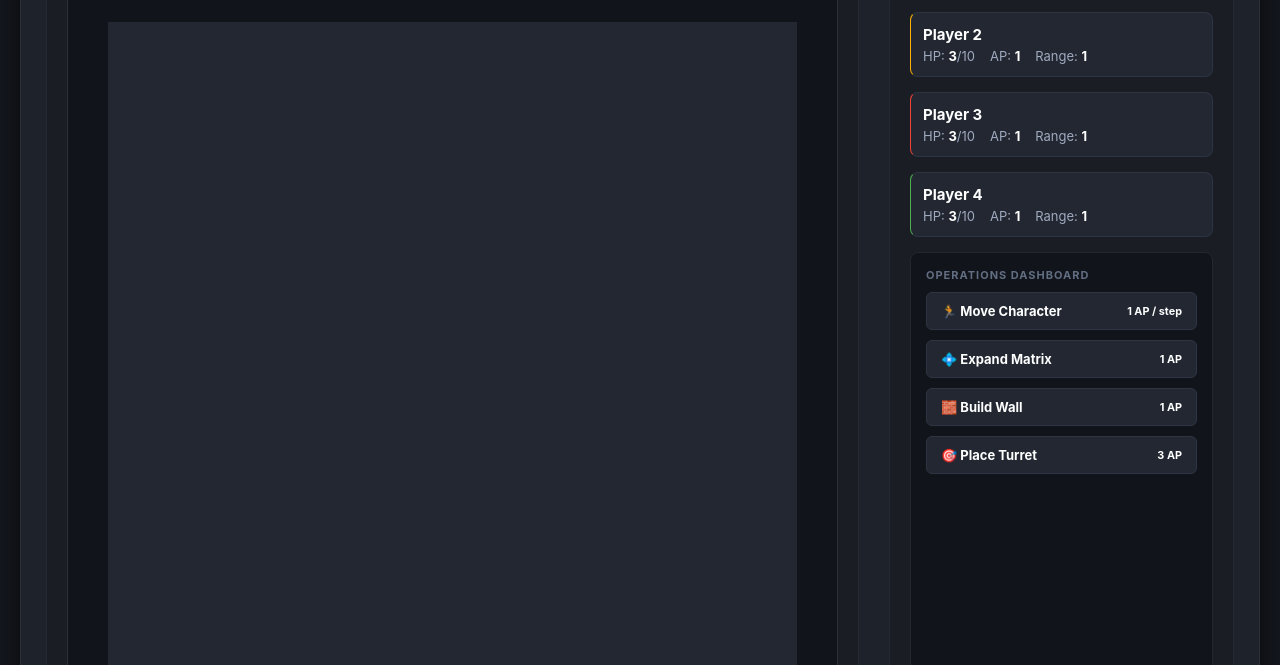
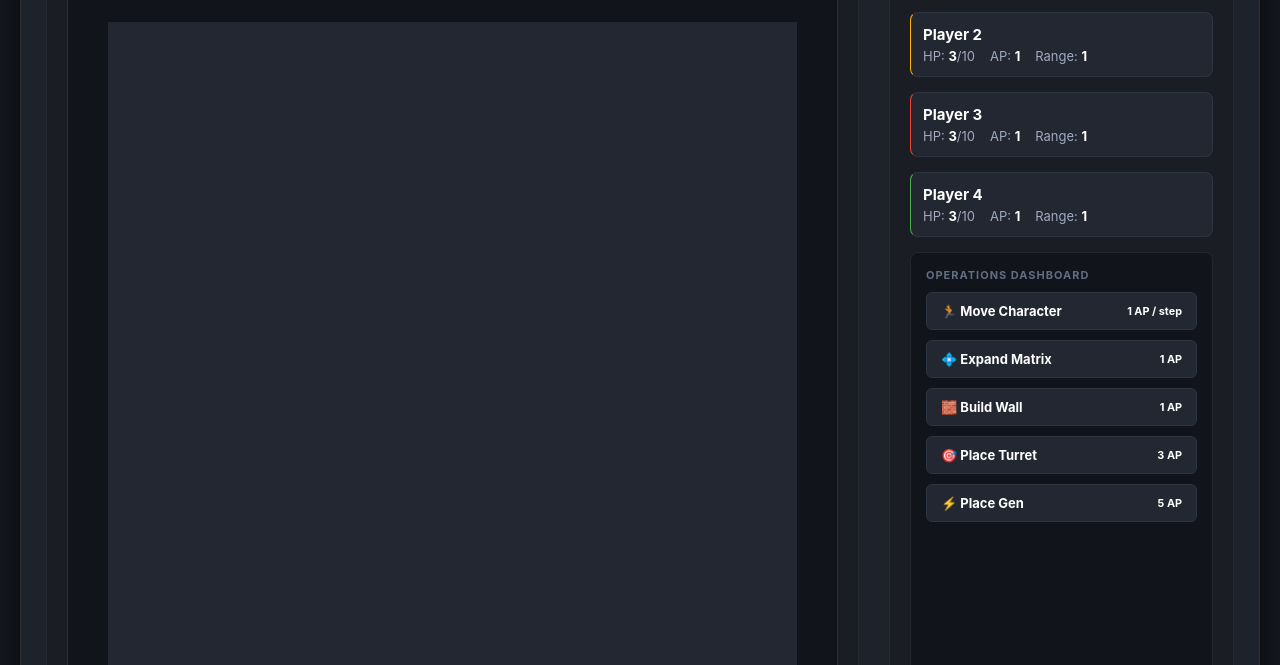
Before and after one commit to tlinny13/Square-Buster, a plain HTML site: page index.html in a window 1280 px wide. Shown: the part 135-800 px from the top of the page. Drawn offline with Linux system fonts and the light colour scheme.

Commit message:
Update index.html

```diff
--- a/index.html
+++ b/index.html
@@ -17,7 +17,6 @@
         .grid-wrapper { position: relative; padding: 40px; background: #11141a; border-radius: 8px; border: 1px solid #2a2f3a; }
         .grid-container { display: grid; grid-template-columns: repeat(15, 45px); grid-template-rows: repeat(15, 45px); gap: 1px; background: #222731; border: 1px solid #222731; width: 689px; height: 689px; }
 
-        /* FIXED: Hardcoded dimensions to prevent the cells from collapsing inside browser loops */
         .cell { background: #161920; display: flex; align-items: center; justify-content: center; font-size: 14px; font-weight: bold; position: relative; cursor: pointer; user-select: none; transition: background 0.15s; width: 45px; height: 45px; border: 1px solid #252932; }
         .cell:hover { background: #1c212b; z-index: 2; }
 
@@ -112,3 +111,4 @@
             <button class="action-button" id="btn-widen" onclick="setIntent('widen')"><span>💠 Expand Matrix</span><small>1 AP</small></button>
             <button class="action-button" id="btn-wall" onclick="setIntent('wall')"><span>🧱 Build Wall</span><small>1 AP</small></button>
             <button class="action-button" id="btn-turret" onclick="setIntent('turret')"><span>🎯 Place Turret</span><small>3 AP</small></button>
+            <button class="action-button" id="btn-generator" onclick="setIntent('generator')"><span>⚡ Place Gen</span><small>5 AP</small></button>
```
